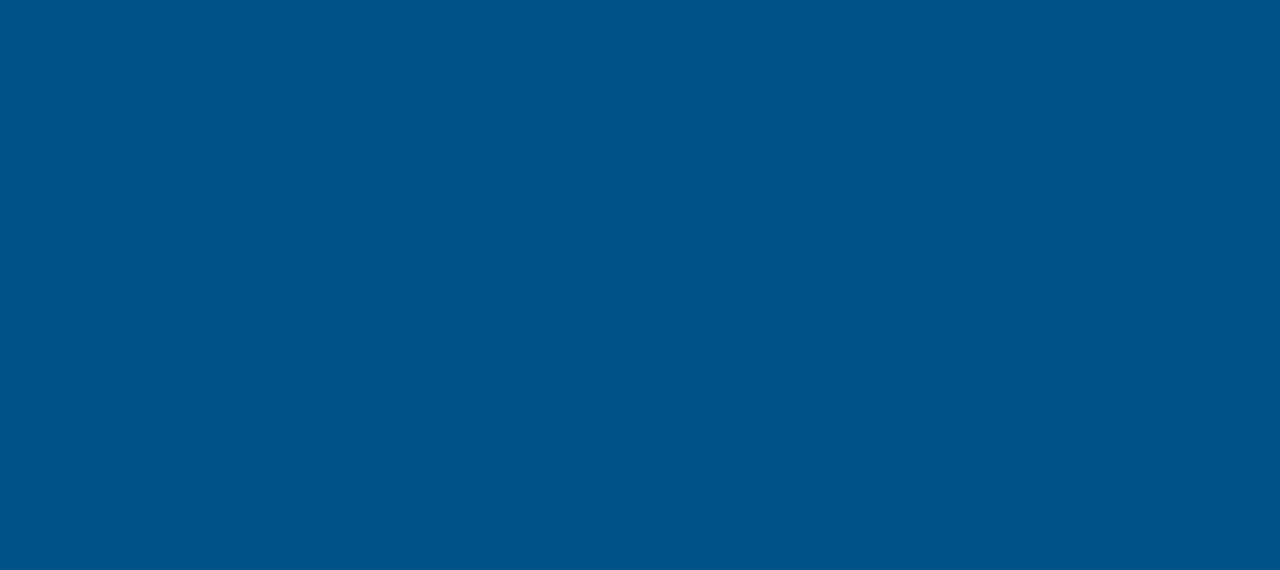
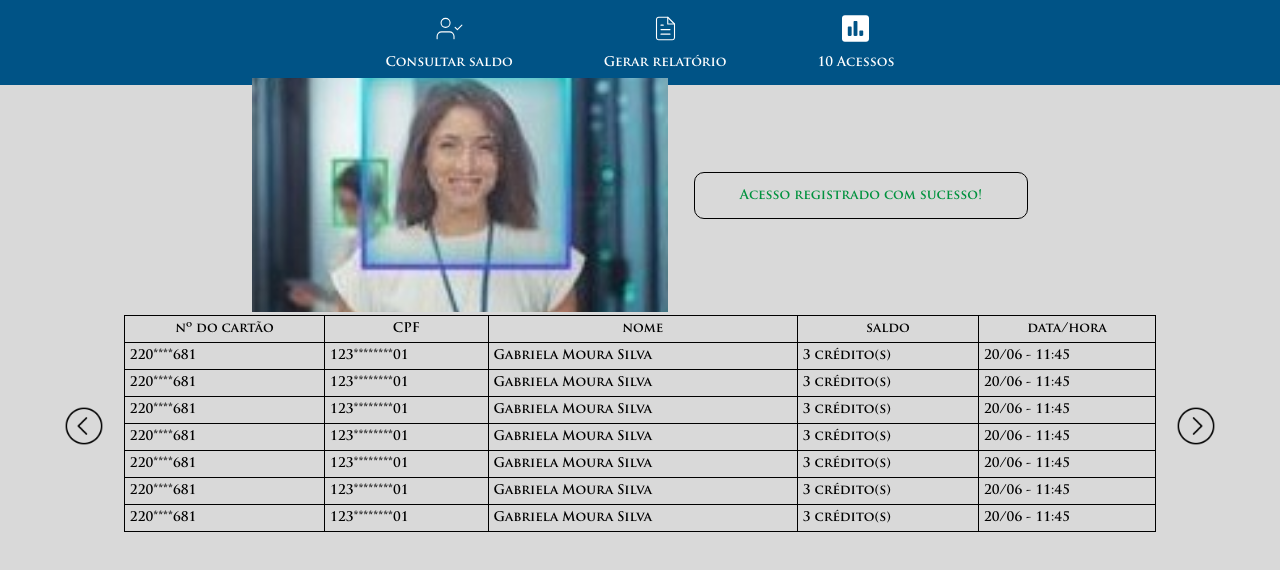
Before and after one commit to RECON-PAJE/gabriela, a React (Create React App) app in the folder recon-paje/: page /principal in a window 1280 px wide. Before the commit this address had no page. Shown: the top 570 px of the page. Built offline with nearby package versions, Linux system fonts and the light colour scheme.

Commit message:
paginação-ajustes-body

```diff
--- a/recon-paje/src/App.js
+++ b/recon-paje/src/App.js
@@ -3,6 +3,7 @@ import { BrowserRouter as Router, Routes, Route } from 'react-router-dom';
 import Inicial from './components/Inicial';
 import Login from './components/Login';
 import Cadastro from './components/Cadastro';
+import Principal from './components/Principal';
 
 function App() {
   return (
@@ -11,6 +12,7 @@ function App() {
         <Route path="/" element={<Inicial />} />
         <Route path="/login" element={<Login />} />
         <Route path="/cadastro" element={<Cadastro />} />
+        <Route path="/principal" element={<Principal />} />
       </Routes>
     </Router>
   );
--- a/recon-paje/src/components/Cadastro.js
+++ b/recon-paje/src/components/Cadastro.js
@@ -1,9 +1,17 @@
-import React from 'react';
+import React, { useEffect } from "react";
 import '../css/inicial.css';
 
 function Cadastro() {
+  useEffect(() => {
+    document.body.style.backgroundColor = 'rgb(0, 83, 134)';
+
+    return () => {
+      document.body.style.backgroundColor = '';
+    }
+  }, []);
+
     return (
-      <div id="container-geral">
+      <div id="container-geral-inicial">
         <main>
           <div id="icone">
             <img src="/img/cadastro-login.svg" alt="ícone-usuário" />
--- a/recon-paje/src/components/Inicial.js
+++ b/recon-paje/src/components/Inicial.js
@@ -1,10 +1,18 @@
-import React from 'react';
+import React, { useEffect } from "react";
 import { Link } from 'react-router-dom';
 import '../css/inicial.css';
 
 function Inicial() {
+  useEffect(() => {
+    document.body.style.backgroundColor = 'rgb(0, 83, 134)';
+
+    return () => {
+      document.body.style.backgroundColor = '';
+    }
+  }, []);
+
   return (
-    <div id="container-geral">
+    <div id="container-geral-inicial">
       <main id="main-inicial">
         <div id="icone-inicial">
           <img src="/img/cadastro-login.svg" alt="ícone-usuário" />
--- a/recon-paje/src/components/Login.js
+++ b/recon-paje/src/components/Login.js
@@ -1,9 +1,17 @@
-import React from 'react';
+import React, { useEffect } from "react";
 import '../css/inicial.css';
 
 function Login() {
+  useEffect(() => {
+    document.body.style.backgroundColor = 'rgb(0, 83, 134)';
+
+    return () => {
+      document.body.style.backgroundColor = '';
+    }
+  }, []);
+
   return (
-    <div id="container-geral">
+    <div id="container-geral-inicial">
       <main>
         <div id="icone">
           <img src="/img/cadastro-login.svg" alt="ícone-usuário" />
--- /dev/null
+++ b/recon-paje/src/components/Principal.js
@@ -0,0 +1,122 @@
+import React, { useEffect } from "react";
+import "../css/principal.css";
+
+function Principal() {
+  useEffect(() => {
+    document.body.style.backgroundColor = "rgb(217, 217, 217)";
+
+    return () => {
+      document.body.style.backgroundColor = "";
+    };
+  }, []);
+
+  return (
+    <>
+      <header id="menu">
+        <div className="funcional">
+          <img src="/img/user-check.svg" alt="ícone-de-usuário" />
+          <a href="#">Consultar saldo</a>
+        </div>
+        <div className="funcional">
+          <img src="/img/file-text.svg" alt="ícone-de-relatório" />
+          <a href="#">Gerar relatório</a>
+        </div>
+        <div className="funcional">
+          <img src="/img/Vector.svg" alt="ícone-de-gráfico" />
+          <p>10 Acessos</p>
+        </div>
+      </header>
+      <main id="container-geral-principal">
+        <div id="container-reconhecimento">
+          <div id="container-imagem">
+            <img
+              src="/img/reconhecimento_facial.jpg"
+              alt="imagem-ilustrativa-reconhecimento-facial"
+            />
+          </div>
+          <div id="mensagem-aviso">
+            <span>Acesso registrado com sucesso!</span>
+          </div>
+        </div>
+        <div id="historico">
+          <div id="pag-seta">
+            <img
+              src="/img/anterior.png"
+              alt="icone-seta-esquerda"
+            />
+          </div>
+          <table>
+            <thead>
+              <tr>
+                <th>nº do cartão</th>
+                <th>CPF</th>
+                <th>nome</th>
+                <th>saldo</th>
+                <th>data/hora</th>
+              </tr>
+            </thead>
+            <tbody>
+              <tr>
+                <td>220****681</td>
+                <td>123********01</td>
+                <td>Gabriela Moura Silva</td>
+                <td>3 crédito(s)</td>
+                <td>20/06 - 11:45</td>
+              </tr>
+              <tr>
+                <td>220****681</td>
+                <td>123********01</td>
+                <td>Gabriela Moura Silva</td>
+                <td>3 crédito(s)</td>
+                <td>20/06 - 11:45</td>
+              </tr>
+              <tr>
+                <td>220****681</td>
+                <td>123********01</td>
+                <td>Gabriela Moura Silva</td>
+                <td>3 crédito(s)</td>
+                <td>20/06 - 11:45</td>
+              </tr>
+              <tr>
+                <td>220****681</td>
+                <td>123********01</td>
+                <td>Gabriela Moura Silva</td>
+                <td>3 crédito(s)</td>
+                <td>20/06 - 11:45</td>
+              </tr>
+              <tr>
+                <td>220****681</td>
+                <td>123********01</td>
+                <td>Gabriela Moura Silva</td>
+                <td>3 crédito(s)</td>
+                <td>20/06 - 11:45</td>
+              </tr>
+              <tr>
+                <td>220****681</td>
+                <td>123********01</td>
+                <td>Gabriela Moura Silva</td>
+                <td>3 crédito(s)</td>
+                <td>20/06 - 11:45</td>
+              </tr>
+              <tr>
+                <td>220****681</td>
+                <td>123********01</td>
+                <td>Gabriela Moura Silva</td>
+                <td>3 crédito(s)</td>
+                <td>20/06 - 11:45</td>
+              </tr>
+            </tbody>
+          </table>
+          <div id="pag-seta">
+            <img
+              src="/img/posterior.png"
+              alt="icone-seta-direita"
+            />
+          </div>
+        </div>
+      </main>
+    </>
+  );
+}
+
+export default Principal;
--- a/recon-paje/src/css/inicial.css
+++ b/recon-paje/src/css/inicial.css
@@ -13,30 +13,26 @@
 
 body {
     background-color: rgb(0, 83, 134);
-    width: 100%;
-    height: 100%;
-    overflow: hidden;
 }
 
 /* Geral */
-#container-geral {
+#container-geral-inicial {
     width: 100%;
-    max-height: 400px;
     display: flex;
-    justify-content: center;
+    flex-direction: column;
+    justify-content: space-between;
     align-items: center;
-    position: absolute;
-    top: 23%;
+    min-height: 100vh;
 }
 
 main {
     width: 400px;
-    height: 100%;
     display: flex;
     flex-direction: column;
     gap: 2rem;
     justify-content: center;
     align-items: center;
+    flex: 1;
 }
 
 #icone {
@@ -64,12 +60,12 @@ main {
 
 #main-inicial {
     width: 400px;
-    height: 100%;
     display: flex;
     flex-direction: column;
     gap: 1rem;
     justify-content: center;
     align-items: center;
+    flex: 1;
 }
 
 /* Formulário */
@@ -128,12 +124,17 @@ form {
 }
 
 /* Footer */
+footer {
+    width: 100%;
+    padding: 10px 0;
+    text-align: center;
+    position: relative;
+}
+
 #imagem {
     width: 100%;
     height: 40px;
-    position: absolute;
-    bottom: 10px;
-    text-align: center;
+    position: relative;
 }
 
 footer img {
--- a/recon-paje/src/css/principal.css
+++ b/recon-paje/src/css/principal.css
@@ -9,10 +9,6 @@
     padding: 0;
     font-family: 'TrajanPro', sans-serif;
     font-size: 13px;
-}
-
-body {
-    background-color: rgb(217, 217, 217);
 }
 
 /* Header */
@@ -45,10 +41,9 @@ body {
 }
 
 /* Main */
-#container-geral {
+#container-geral-principal {
     margin: 0 auto;
     width: 100%;
-    margin-top: 15px;
     display: flex;
     flex-direction: column;
     justify-content: center;
@@ -63,16 +58,19 @@ body {
     justify-content: center;
     align-items: center;
     gap: 2rem;
+    margin-top: 10px;
 }
 
 #container-imagem {
     width: 50%;
-    height: 100%;
+    aspect-ratio: 16 / 9;
+    overflow: hidden;
 }
 
 #container-imagem img {
     width: 100%;
     height: 100%;
+    object-fit: cover;
 }
 
 #mensagem-aviso {
@@ -89,7 +87,20 @@ body {
 }
 
 #historico {
-    width: 85%;
+    width: 90%;
+    display: flex;
+    gap: 1.5rem;
+    align-items: center;
+}
+
+#pag-seta {
+    width: 45px;
+    height: 35px;
+}
+
+#pag-seta img {
+    width: 100%;
+    height: auto;
 }
 
 #historico table {
```
Also changed, not shown: recon-paje/public/img/anterior.png (added), recon-paje/public/img/posterior.png (added).
